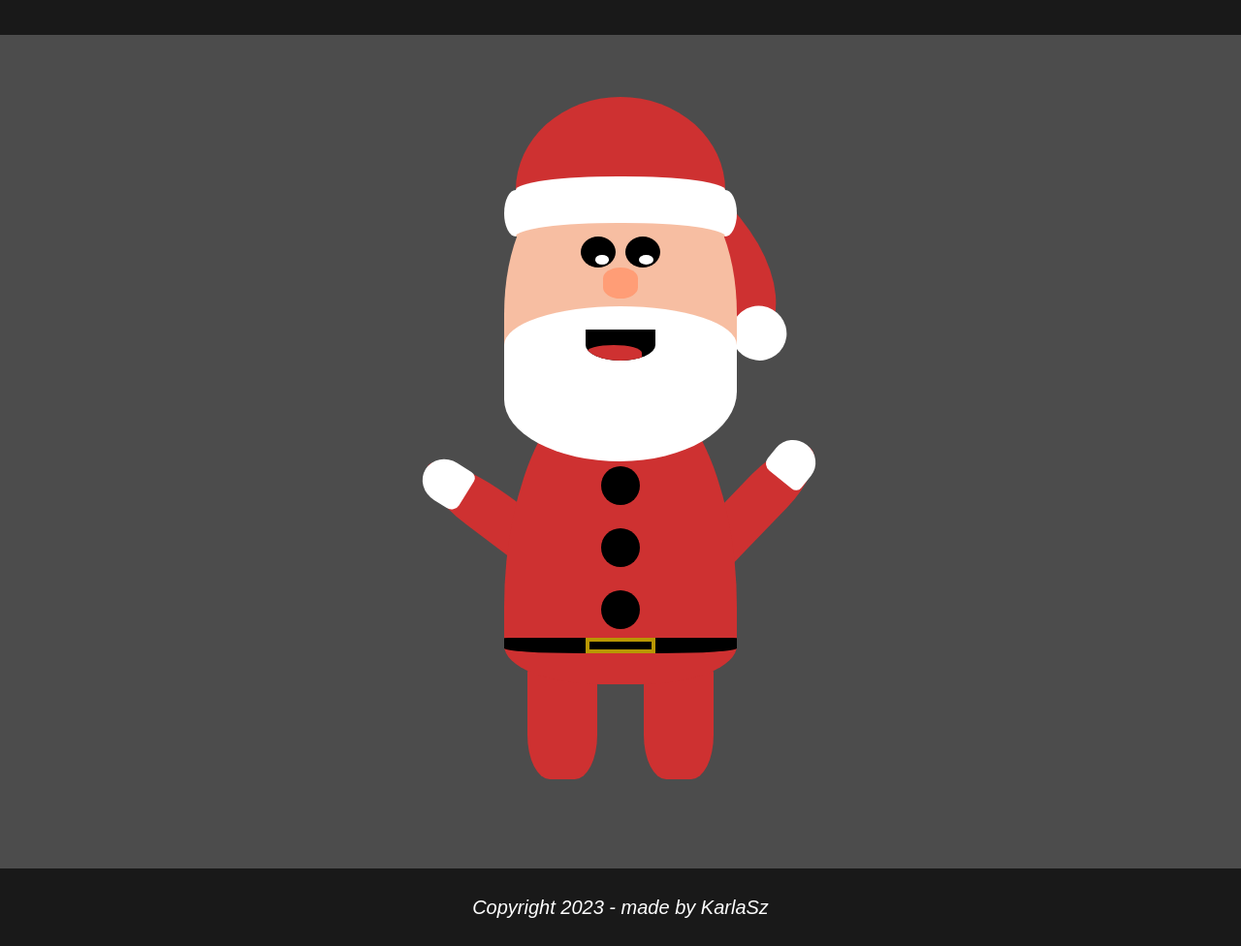
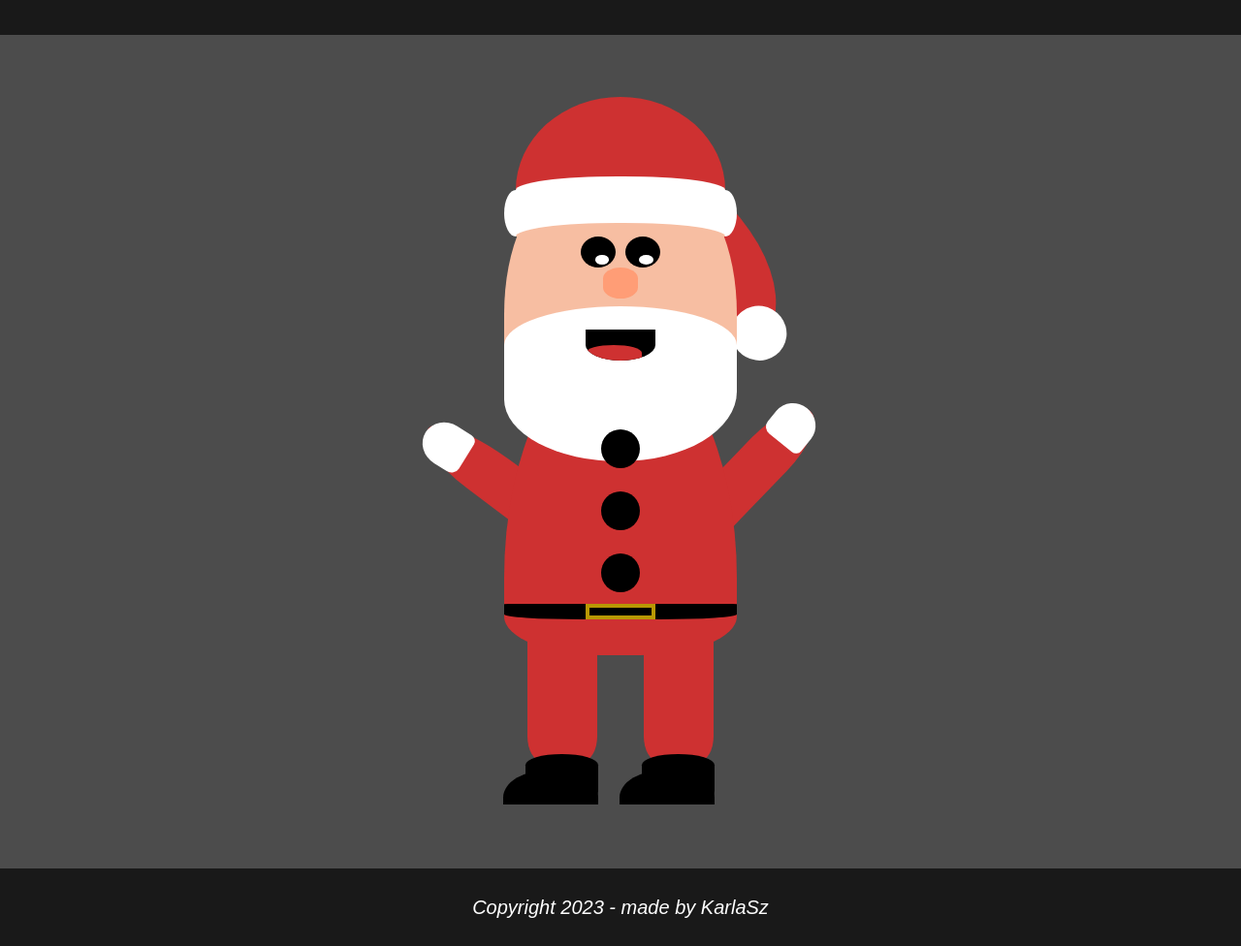
Before and after one commit to KarlaSz/html5-CSS3-layouts, a plain HTML site: page Santa-CSS-Art/santa.html in a window 1280 px wide. Shown: the part 124-1100 px from the top of the page at 97% size. Drawn offline with Linux system fonts and the light colour scheme.

Commit message:
Update style-santa.css

```diff
--- a/Santa-CSS-Art/style-santa.css
+++ b/Santa-CSS-Art/style-santa.css
@@ -229,7 +229,7 @@ main {
     display: flex;
     flex-direction: column;
     justify-content: center;
-    position: relative;
+    position: ab;
     bottom: -30px;
 }
 
@@ -239,6 +239,7 @@ main {
     display: flex;
     flex-direction: column;
     justify-content: flex-end;
+    position: relative;
 }
 
 .santa__body__dot {
@@ -249,18 +250,25 @@ main {
     margin: 12px auto;
     padding: 20px;
     border-radius: 100%;
-    position: relative;
+}
+
+.santa__body__dot:after {
+    position: absolute;
+    top: 50%;
+    left: 0;
 }
 
 .santa__body__stripe {
     background-color: var(--color-black);
     height: 5%;
     width: 100%;
-    position: absolute;
     left: 10%;
     bottom: 15%;
     z-index: 2;
     border-radius: 2% 2% 33% 33% ;
+}
+
+.santa__body__stripe::after {
     position: absolute;
     top: 85%;
     left: 0;
@@ -327,41 +335,50 @@ main {
     height: 80%;
     width: 100%;
     display: flex;
+    justify-content: center;
 }
 
 .santa__leg {
-    background-color: var(--color-red);
     height: 100%;
     width: 100%;
     margin: 0 10%;
     border-radius:70% 70% 45% 45% / 20% 20% 50% 50%;
+    position: relative;
 }
 
-.santa__leg::after {}
-
-.santa__legs_boots {
-    height: 70%;
+.santa__leg:after {
+    background-color: var(--color-red);
+    border-radius: 20% 0% 20% 20% / 0% 0% 20% 20%;
+    content: "";
+    display: block;
+    height: 100%;
+    left: 0;
+    position: absolute;
+    bottom: 15%;
     width: 100%;
-    display: flex;
 }
 
-.santa__legs__shoe {
-  background-color: var(--color-black);
-  height: 40%;
-  width: 100%;
-  margin: 0 15%;
-  border-radius: 30% 30% 25% 25% / 35% 35% 20% 20%;
-  position: relative;
+.santa__shoe {
+    background-color: var(--color-black);
+    height: 40%;
+    right: -2%;
+    position: absolute;
+    border-radius: 90% 90% 50% 50% / 40% 40% 50% 0;
+    top: 80%;
+    width: 105%;
+    z-index: 1;
 }
 
-.santa__boots__stripe {
-    background-color:var(--color-black);
+.santa__shoe:after {
+    background-color: var(--color-black);
+    border-radius: 50% 50% 0 0 / 80% 80% 0 0;
+    content: "";
+    display: block;
     height: 70%;
-    width: 150%;
-    border-radius: 20% 40% 25% 25%;
+    right: 0;
     position: absolute;
-    top: 65%;
-
+    bottom: 0;
+    width: 130%;
 }
 
 .copyright {
```
